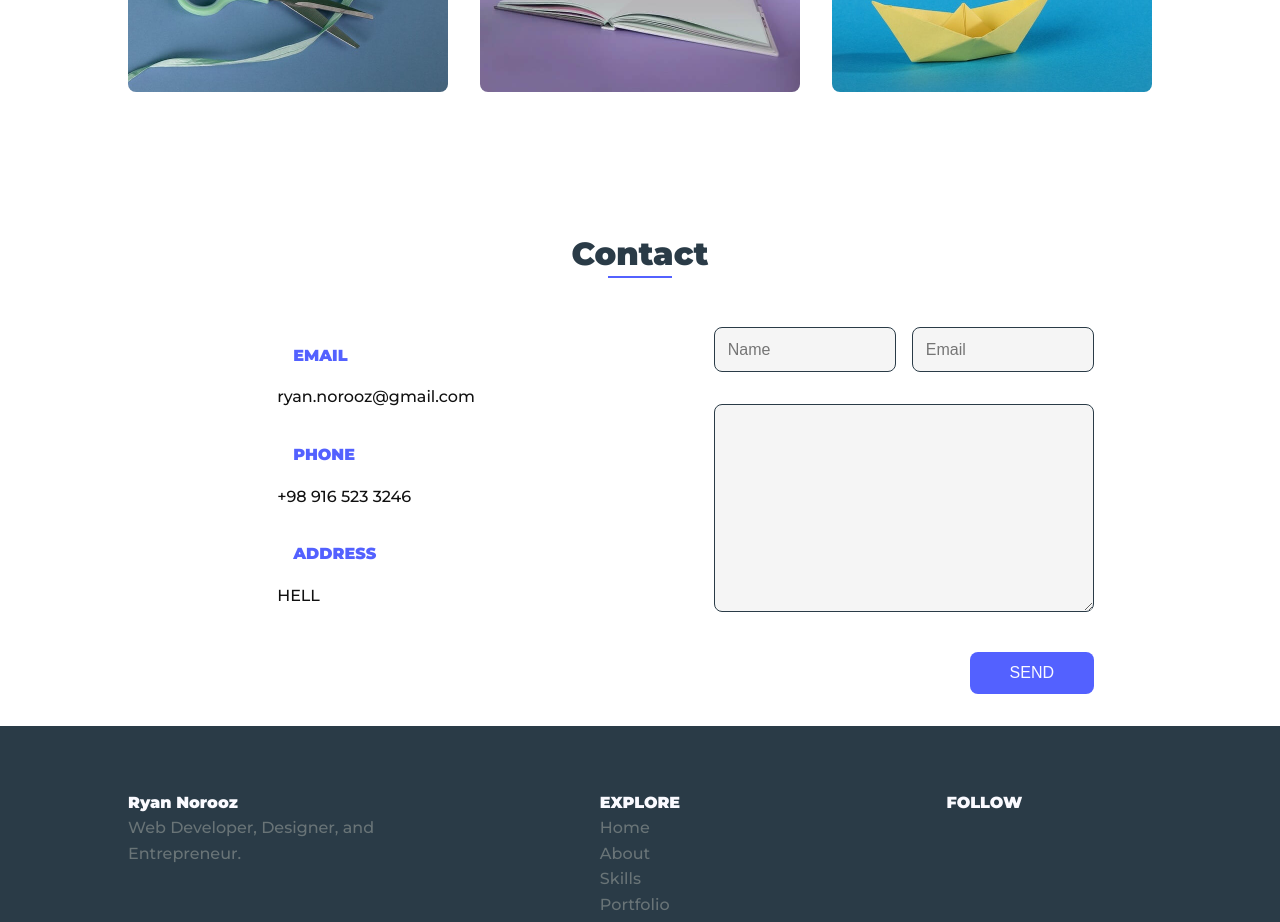
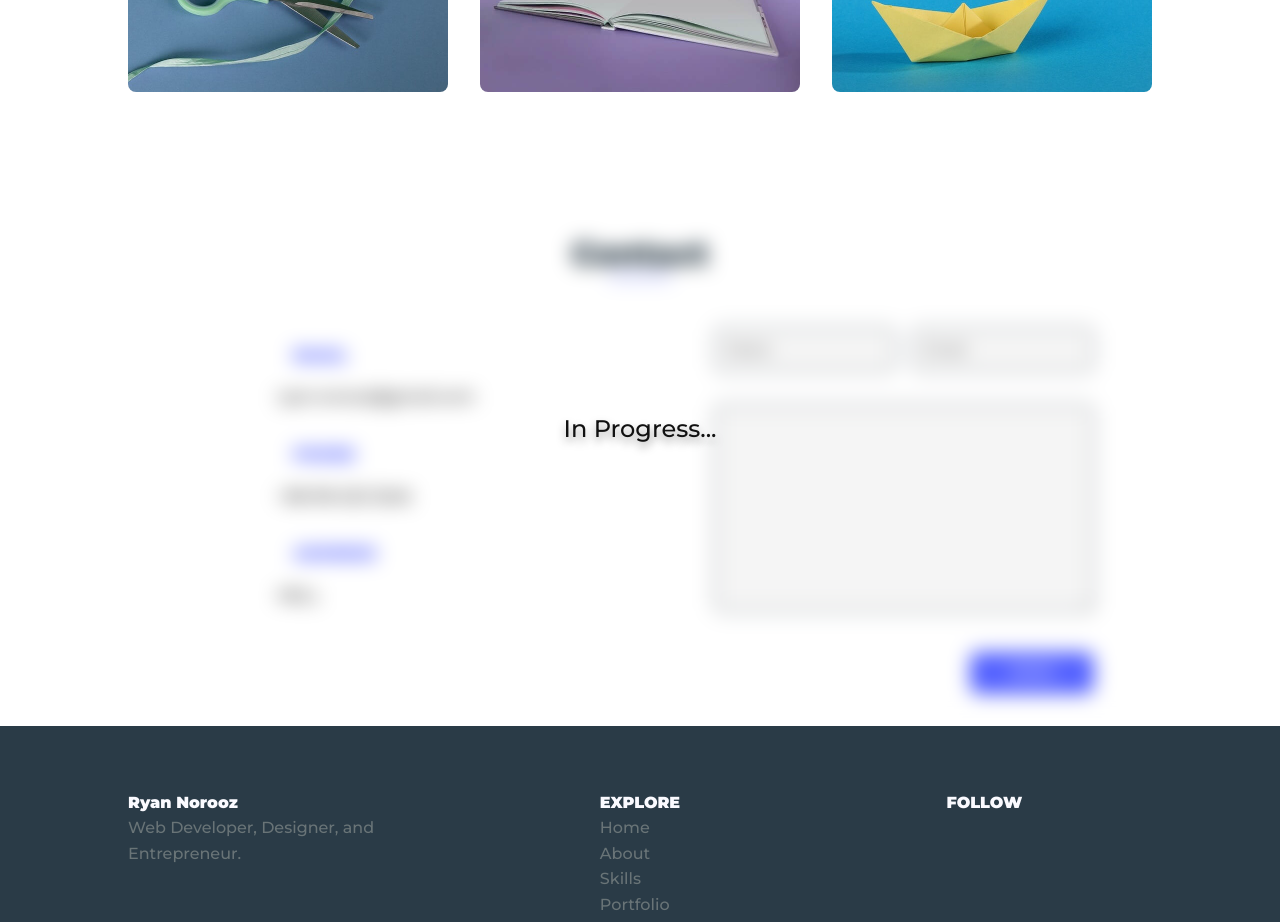
Before and after one commit to RyanNorooz/RyanNorooz.github.io, a Next.js app: page / in a window 1280 px wide. Shown: the part 2700-3622 px from the top of the page. Built offline with nearby package versions, Linux system fonts and the light colour scheme; some icons are missing.

Commit message:
fix: disable contacts section

```diff
--- a/pages/index.tsx
+++ b/pages/index.tsx
@@ -16,7 +16,10 @@ export default function Home() {
       <AboutMeSection />
       <SkillsSection />
       <PortfolioSection />
-      <ContactSection />
+
+      <div className="blur-content">
+        <ContactSection />
+      </div>
     </>
   )
 }
```
